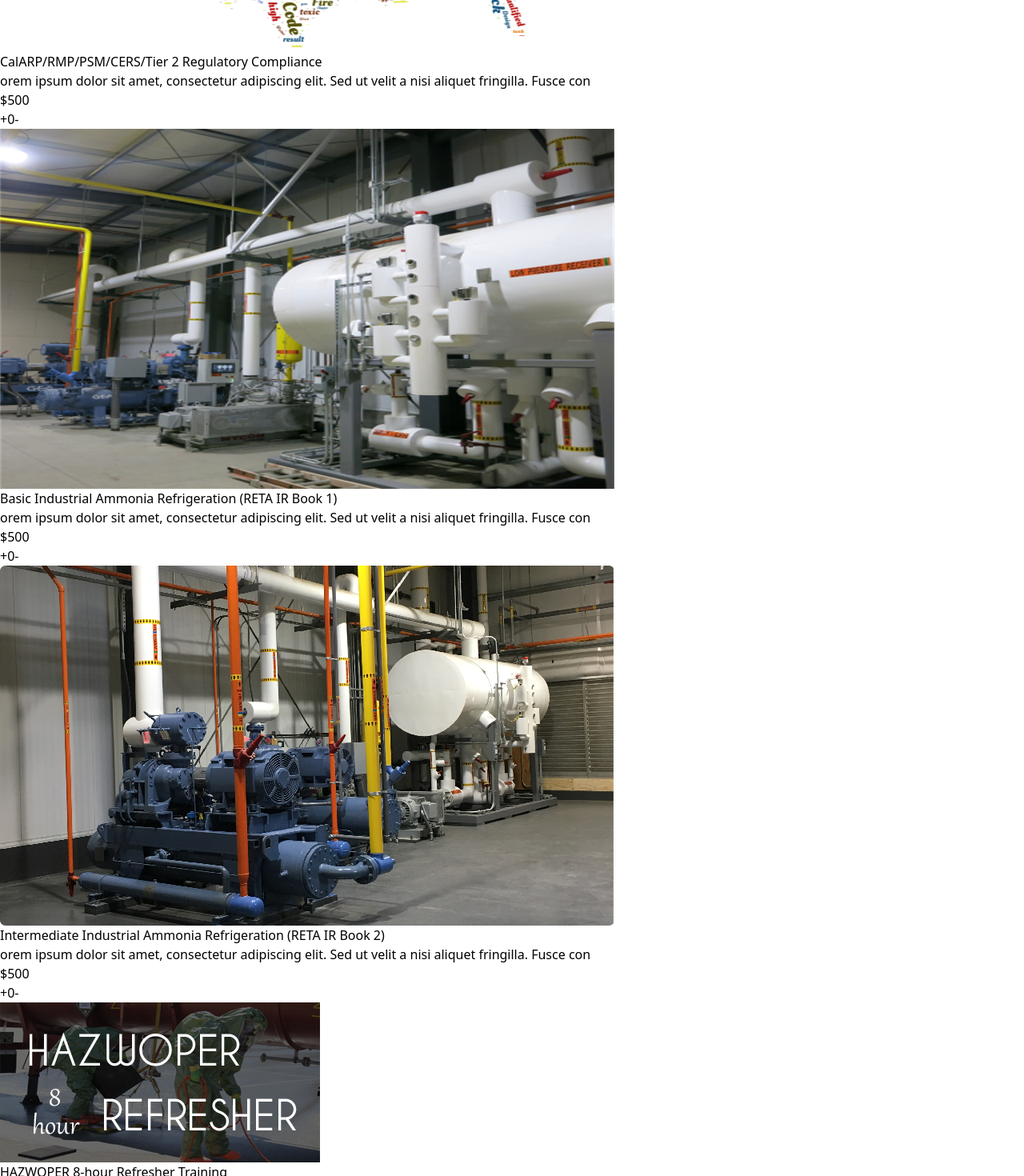
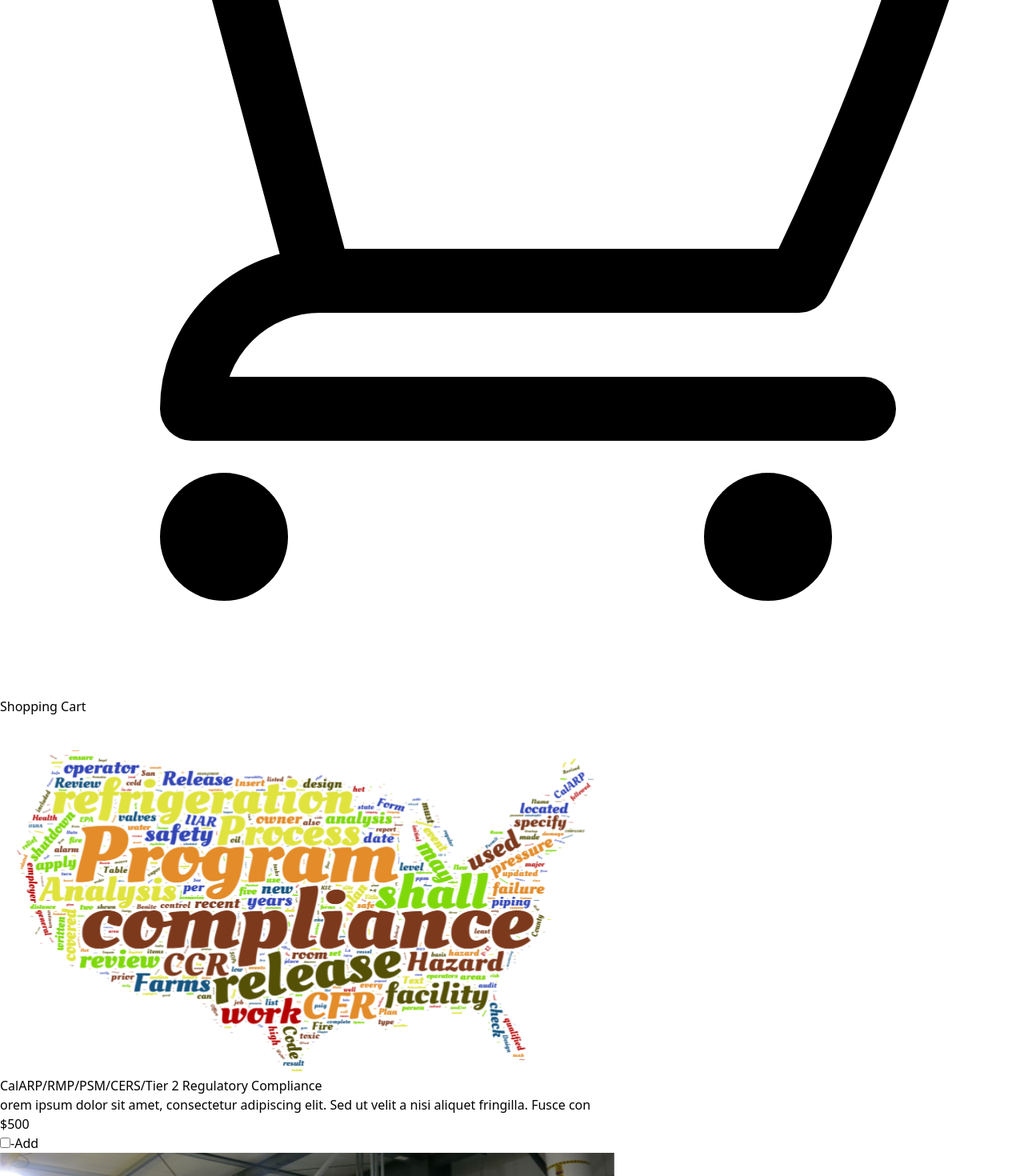
Before and after one commit to CesarMDC4/Vaporware, a React (Vite) app in the folder vite/: page /cart in a window 1280 px wide. Shown: the part 960-2430 px from the top of the page at 80% size. Built offline with nearby package versions, Linux system fonts and the light colour scheme.

Commit message:
VAP-62 added in checkboxes and maintained total price functionality

```diff
--- a/vite/src/components/header/Navbar.jsx
+++ b/vite/src/components/header/Navbar.jsx
@@ -103,8 +103,12 @@ export default function Example() {
                       )}
                     </Fragment>
                   ))}
+                    {/* Shopping Cart tab */}
+                    <Link to="/cart"
+                      className="rounded-full p-1 text-gray-400 hover:text-black focus:outline-none ml-3">
+                    <ShoppingCartIcon className="h-6 w-6" aria-hidden="true" />
+                    </Link>
                 </div>
-
               </div>
             </div>
           </div>
--- a/vite/src/pages/9.Cart/Cart.jsx
+++ b/vite/src/pages/9.Cart/Cart.jsx
@@ -2,7 +2,7 @@ import React, { useState } from 'react';
 import { Products } from '../8.Products/products.js';
 
 const Cart = () => {
-    const [cart, setCart] = useState(Products.map(product => ({ ...product, quantity: 0 })));
+    const [cart, setCart] = useState(Products.map(product => ({ ...product, quantity: 1 })));
 
     const addToCart = (product) => {
         setCart(currentCart => {
@@ -25,8 +25,22 @@ const Cart = () => {
     };
 
     const calculateTotal = () => {
-        return cart.reduce((total, product) => total + product.price * product.quantity, 0);
+        return cart.reduce((total, product) => {
+            if(product.checked){
+                return total + product.price * product.quantity;
+            }
+            return total;
+        }, 0);
     };
+
+    const handleChange = (productId) => {
+        setCart(currentCart => {
+            const index = currentCart.findIndex(item => item.id === productId);
+            const newCart = [...currentCart];
+            newCart[index] = {...newCart[index], checked: !newCart[index].checked};
+            return newCart
+        })
+    }
 
     return (
         <div className="container mx-auto">
@@ -43,14 +57,18 @@ const Cart = () => {
                     <p>{product.productDescription}</p>
                     <p>${product.price}</p>
                     <div>
-                    <button onClick={() => addToCart(product)}
+                    <label>
+                        <input type ="checkbox" checked={product.checked} onChange ={() =>handleChange(product.id)}/>
+                        -Add
+                    </label>
+                    {/*<button onClick={() => addToCart(product)}
                         className="bg-gray-300 hover:bg-gray-700 text-white font-bold py-2 px-4 rounded mr-2">
                         +</button>
                         <span className="text-lg">{product.quantity}</span>
                     <button
                         onClick={() => removeFromCart(product.id)}
                         className="bg-gray-300 hover:bg-gray-700 text-white font-bold py-2 px-4 rounded ml-2">
-                        -</button>
+            -</button>*/}
                     </div>
                     </div>
                 </div>
```
